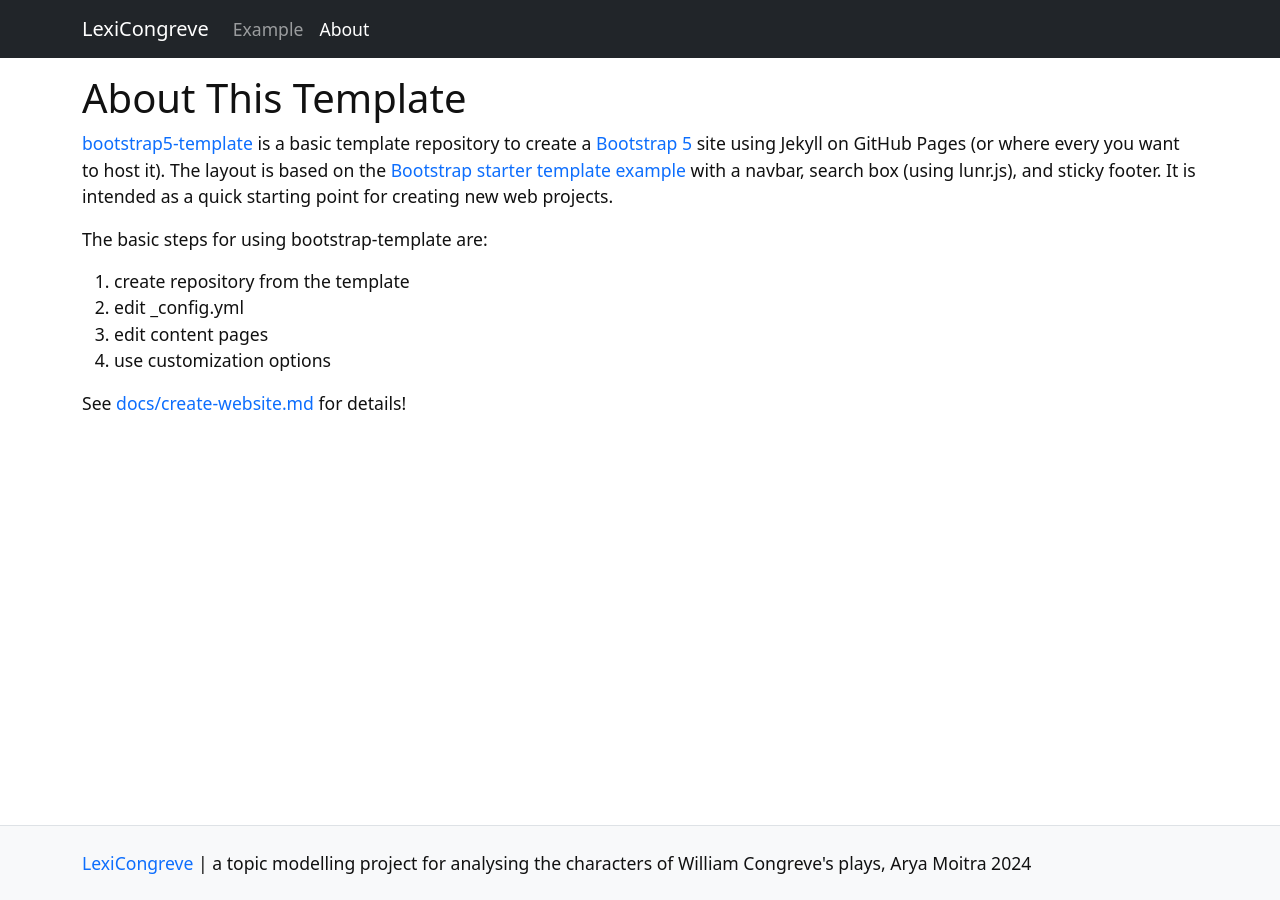
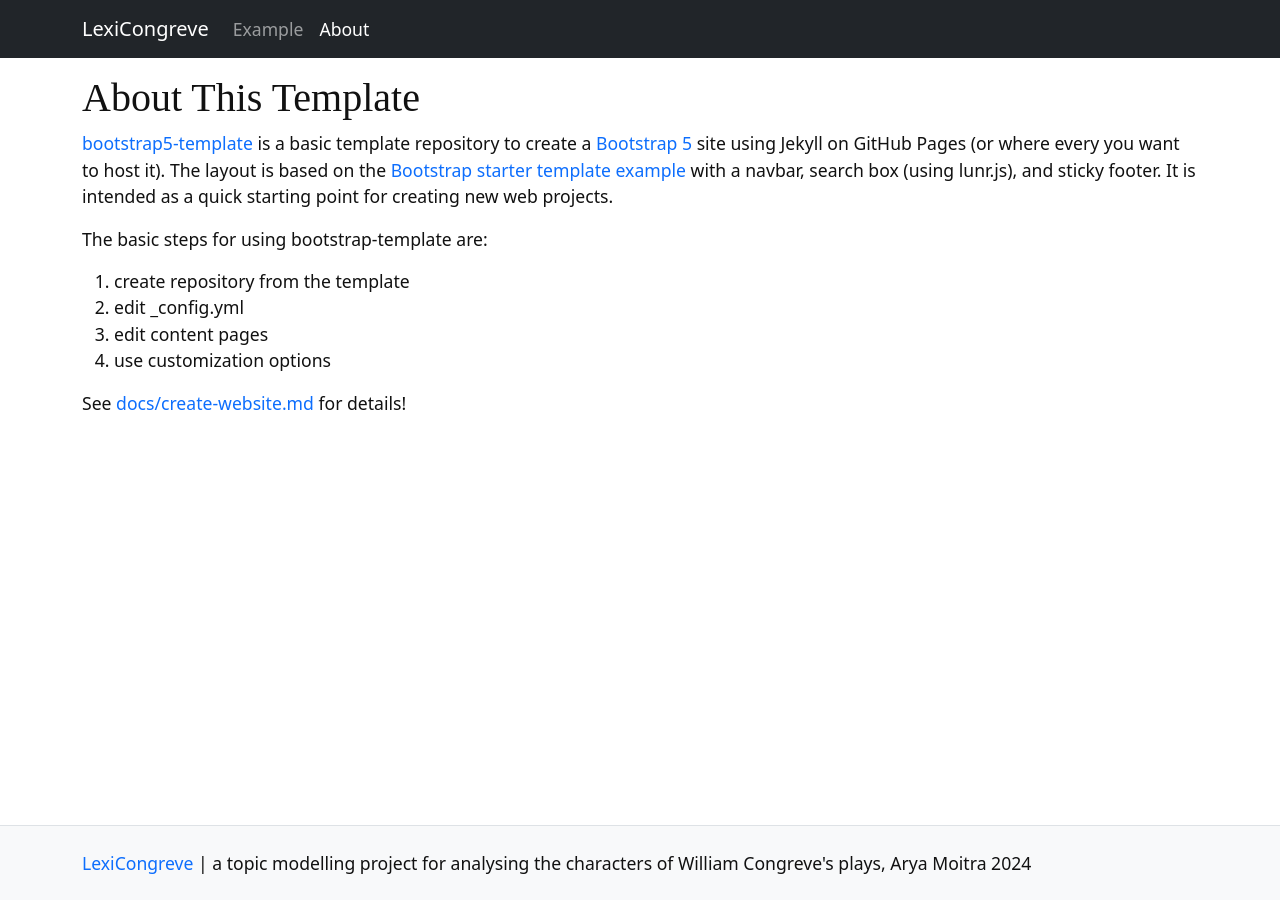
Before and after one commit to aryamoitra/lexicongreve, a Jekyll site: the page built from pages/about.md, in a window 1280 px wide. Built offline with Jekyll 4.4.1, drawn with Linux system fonts in a browser that asks for light colours; some web fonts are replaced.

Commit message:
Change title font

```diff
--- a/_includes/jumbotron-custom.html
+++ b/_includes/jumbotron-custom.html
@@ -5,7 +5,7 @@
                 <img src="./images/lexicongreve-logo-no-text.svg" class="img-fluid">
             </div>
             <div class="col-md text-center">
-                {% if include.heading %}<h1 class="display-5 fw-bold" style="font-family: Gabriola; font-size: 80px;">{{ include.heading }}</h1>{% endif %}
+                {% if include.heading %}<h1 class="display-5 fw-bold" style="font-size: 70px;">{{ include.heading }}</h1>{% endif %}
             </div>
         </div>
     </div>
--- a/_sass/_custom.scss
+++ b/_sass/_custom.scss
@@ -1 +1,10 @@
 /* add your scss tweaks here */
+/* fonts */
+@import url('https://fonts.googleapis.com/css2?family=Grenze+Gotisch:wght@100..900&family=Whisper&display=swap');
+
+h1 {
+    font-family: "Grenze Gotisch", serif;
+  font-optical-sizing: auto;
+  font-weight: 400;
+  font-style: normal;
+  }
```
